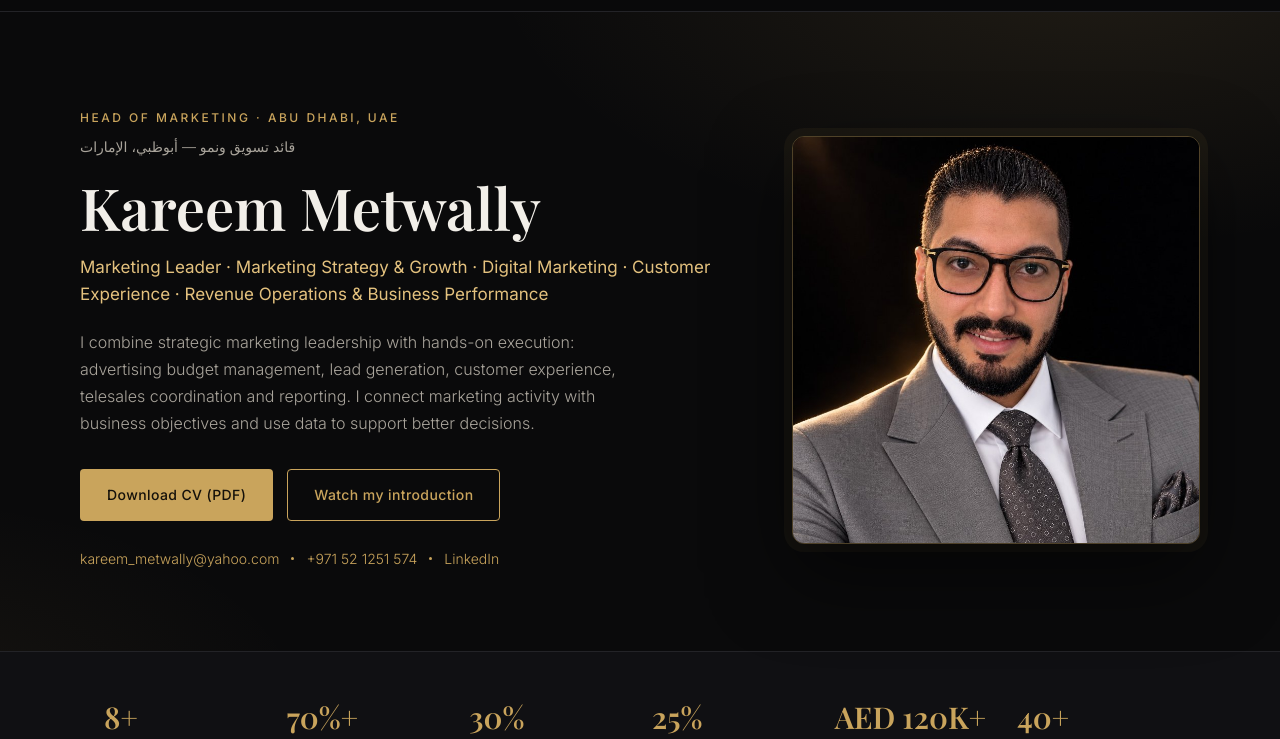
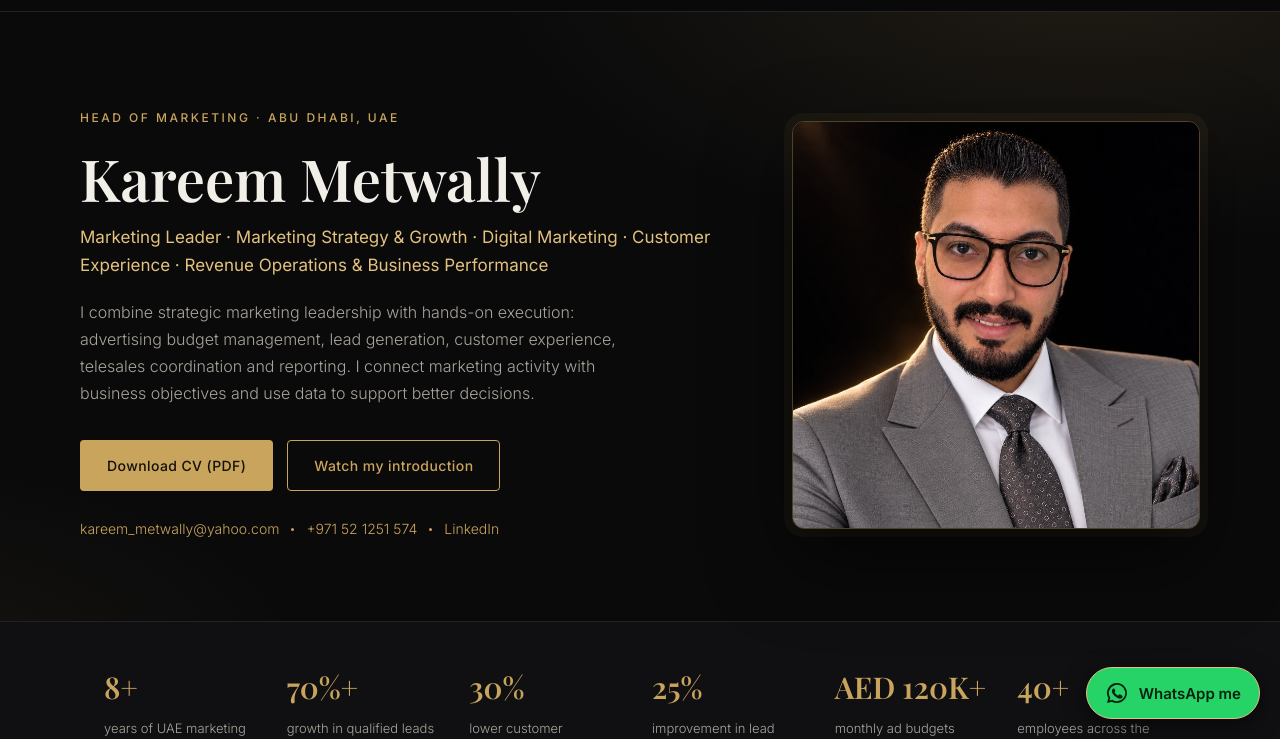
Before and after one commit to kareem-metwally/kareem-metwally.github.io, a plain HTML site: page index.html in a window 1280 px wide. Shown: the part 61-800 px from the top of the page. Drawn offline with nearby package versions, Linux system fonts and the light colour scheme.

Commit message:
Add files via upload

```diff
--- a/index.html
+++ b/index.html
@@ -45,7 +45,6 @@
     <div class="hero-inner">
       <div class="hero-text">
         <p class="eyebrow">Head of Marketing &middot; Abu Dhabi, UAE</p>
-        <p class="eyebrow-ar">قائد تسويق ونمو &mdash; أبوظبي، الإمارات</p>
         <h1>Kareem Metwally</h1>
         <p class="headline">Marketing Leader &middot; Marketing Strategy &amp; Growth &middot; Digital Marketing &middot; Customer Experience &middot; Revenue Operations &amp; Business Performance</p>
         <p class="intro">I combine strategic marketing leadership with hands-on execution: advertising budget management, lead generation, customer experience, telesales coordination and reporting. I connect marketing activity with business objectives and use data to support better decisions.</p>
@@ -228,6 +227,7 @@
       <ul class="cert-list">
         <li>Google Ads Search Certification</li>
         <li>Google Analytics Certification</li>
+        <li>Google Ads Video Certification</li>
         <li>Search Ads 360 Certification Exam</li>
         <li>Fundamentals of Digital Marketing &middot; Google</li>
         <li>Advertising Solutions and AI</li>
@@ -280,5 +280,12 @@
   <p>&copy; 2026 Kareem Metwally &middot; Abu Dhabi, United Arab Emirates</p>
 </footer>
 
+<style>
+.wa-float{position:fixed;right:20px;bottom:20px;z-index:999;display:flex;align-items:center;gap:10px;background:#25D366;color:#06210f;font:600 15px Inter,Arial,sans-serif;text-decoration:none;padding:13px 18px;border-radius:999px;box-shadow:0 6px 22px rgba(0,0,0,.55);border:1px solid #e3c17e}
+.wa-float:hover{background:#2fe173}
+.wa-float svg{width:24px;height:24px;fill:#06210f;flex:none}
+@media(max-width:520px){.wa-float{right:14px;bottom:14px;padding:13px}.wa-float span{display:none}}
+</style>
+<a class="wa-float" href="https://wa.me/971521251574?text=Hello%20Kareem%2C%20I%20saw%20your%20website." target="_blank" rel="noopener" aria-label="Chat with Kareem on WhatsApp"><svg viewBox="0 0 24 24" aria-hidden="true"><path d="M12 2a10 10 0 0 0-8.6 15.1L2 22l5-1.3A10 10 0 1 0 12 2zm0 18.2a8.2 8.2 0 0 1-4.2-1.2l-.3-.2-3 .8.8-2.9-.2-.3A8.2 8.2 0 1 1 12 20.200zm4.500-6.100c-.2-.1-1.500-.7-1.700-.8-.2-.1-.4-.1-.6.100l-.8 1c-.1.200-.3.200-.5.100a6.700 6.700 0 0 1-3.300-2.900c-.2-.4.200-.4.700-1.300.1-.2 0-.3 0-.5l-.8-1.800c-.2-.5-.4-.4-.6-.4h-.5a1 1 0 0 0-.7.300 3 3 0 0 0-.9 2.200 5.200 5.200 0 0 0 1.100 2.800 11.900 11.900 0 0 0 4.600 4c1.700.7 2.400.8 3.200.7.500-.1 1.500-.6 1.700-1.200.2-.6.200-1.100.2-1.200-.1-.1-.2-.2-.5-.3z"/></svg><span>WhatsApp me</span></a>
 </body>
 </html>
```
